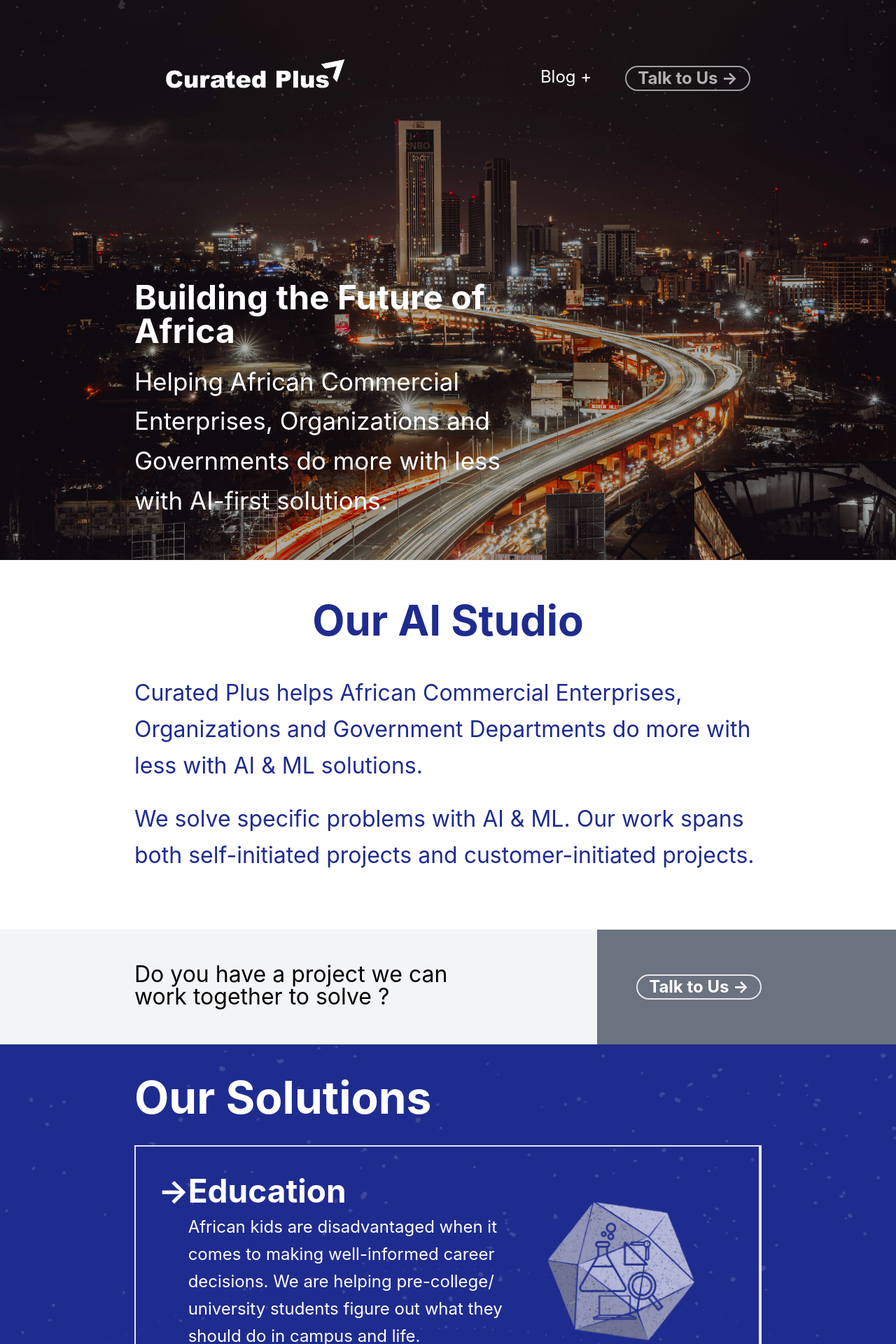
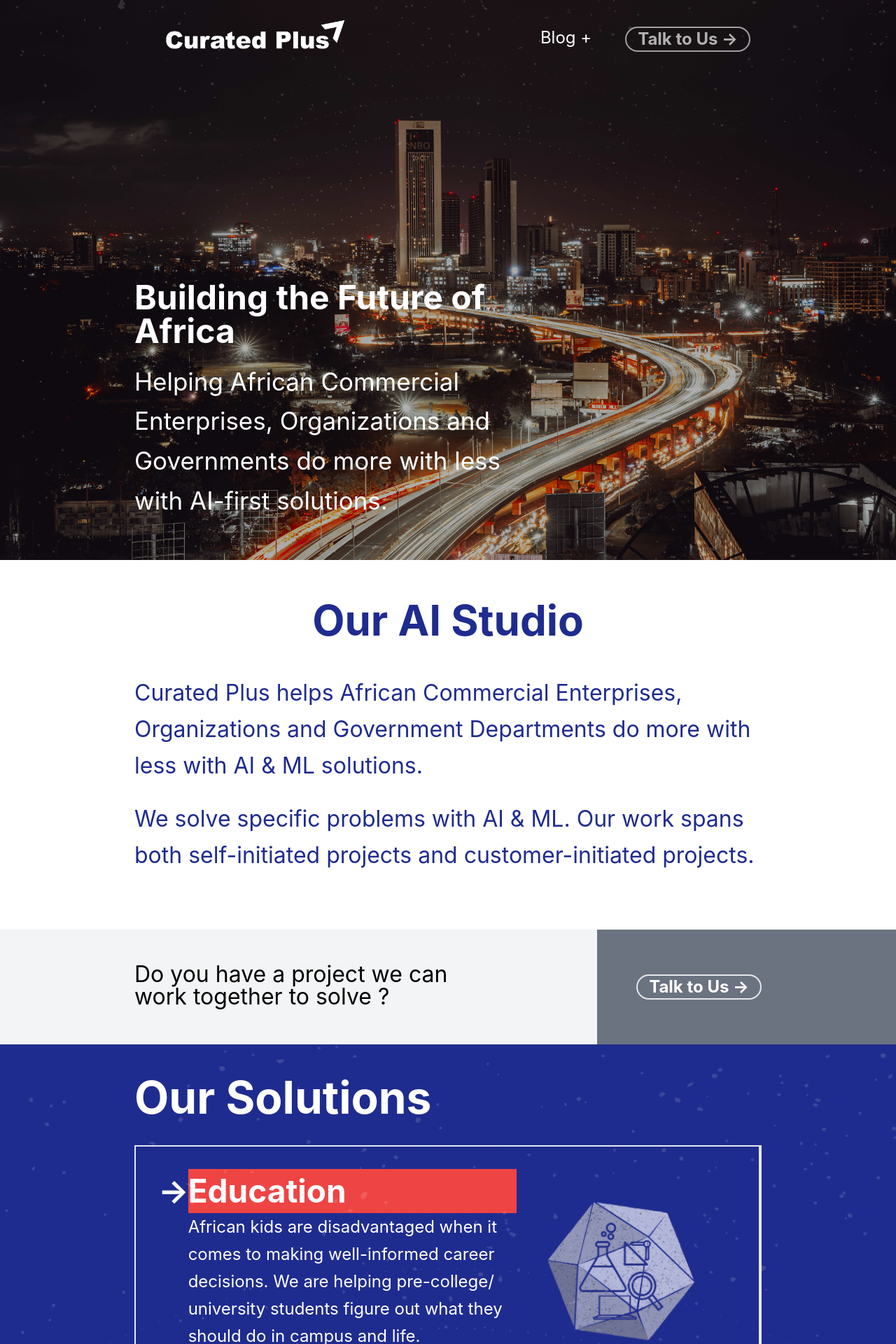
Before and after one commit to GlennOnyango/curated-devs, a PHP site: page / in a window 1280 px wide. Shown: the top 1920 px of the page at 70% size. Run offline with PHP 8.4, Linux system fonts and the light colour scheme; some libraries are stand-ins or nearby versions; some web fonts are replaced.

Commit message:
Text changes

```diff
--- a/src/index.php
+++ b/src/index.php
@@ -17,7 +17,7 @@
   <section class="h-screen flex flex-col">
     <div class="h-[inherit] w-full bg-gray-200 relative">
       <div
-        class="px-4 md:px-24 lg:px-36 xl:px-48 py-14 text-white flex flex-col justify-between items-start h-[inherit] hero_overlay">
+        class="px-4 md:px-24 lg:px-36 xl:px-48 text-white flex flex-col justify-between items-start h-[inherit] hero_overlay">
         <nav class="w-full z-50 lg:flex">
           <ul class="flex justify-between items-center w-full">
             <li>
@@ -29,7 +29,7 @@
             <li>
               <ul class="flex flex-row">
                 <li class="hidden lg:flex justify-center p-4">
-                  <a href="./blog/" aria-label="blog link"
+                  <a href="https://www.linkedin.com/company/curatedplus/" aria-label="blog link"
                     class="px-4 bg-transparent rounded-full text-2xl font-normal border-none">Blog +</a>
                 </li>
 
@@ -47,7 +47,7 @@
           <h1 class="text-4xl md:text-5xl font-bold text-start mb-5">
             Building the Future of Africa
           </h1>
-          <p class="text-2xl md:text-[35px] font-normal leading-relaxed text-start mb-12 md:mb-0">
+          <p class="text-2xl md:text-[35px] font-normal leading-relaxed text-start mb-12 md:mb-14">
             Helping African Commercial Enterprises, Organizations and
             Governments do more with less with AI-first solutions.
           </p>
@@ -104,13 +104,13 @@
             Our Solutions
           </h1>
           <div class="col-span-7 md:col-span-4 flex flex-col border-2">
-            <div class="flex flex-col md:flex-row border-2 border-t-0 border-l-0 p-8">
+            <div class="flex flex-col md:flex-row border-2 border-t-0 border-l-0 p-4 md:p-8">
               <div class="flex flex-col order-2 md:order-1">
 
                 <div class="grid grid-cols-12">
                   <span class="col-span-2 md:col-span-1 text-3xl md:text-[46px] font-bold leading-snug">&rarr;</span>
 
-                  <h1 class="text-3xl md:text-[46px] font-bold text-start col-span-2 md:col-span-11 leading-snug">
+                  <h1 class="text-3xl md:text-[46px] font-bold text-start bg-red-500 col-span-10 md:col-span-11 leading-snug">
                     Education
                   </h1>
 
@@ -138,14 +138,14 @@
             </div>
 
             <!-- Second row-->
-            <div class="flex flex-col md:flex-row border-2 border-t-0 border-l-0 p-8">
+            <div class="flex flex-col md:flex-row border-2 border-t-0 border-l-0 p-4 md:p-8">
               <div class="flex flex-col order-2 md:order-1">
 
 
                 <div class="grid grid-cols-12">
                   <span class="col-span-2 md:col-span-1 text-3xl md:text-[46px] font-bold leading-snug">&rarr;</span>
 
-                  <h1 class="text-3xl md:text-[46px] font-bold text-start  col-span-2 md:col-span-11 leading-snug">
+                  <h1 class="text-3xl md:text-[46px] font-bold text-start col-span-10 md:col-span-11 leading-snug">
                     Knowledge Retention & Onboarding
                   </h1>
 
@@ -173,13 +173,13 @@
 
             </div>
             <!-- Third row-->
-            <div class="flex flex-col md:flex-row border-2 border-t-0 border-l-0 p-8">
+            <div class="flex flex-col md:flex-row border-2 border-t-0 border-l-0 p-4 md:p-8">
               <div class="flex flex-col order-2 md:order-1">
 
                 <div class="grid grid-cols-12">
                   <span class="col-span-2 md:col-span-1 text-3xl md:text-[46px] font-bold leading-snug">&rarr;</span>
 
-                  <h1 class="text-3xl md:text-[46px] font-bold text-start col-span-2 md:col-span-11 leading-snug">
+                  <h1 class="text-3xl md:text-[46px] font-bold text-start col-span-10 md:col-span-11 leading-snug">
                     Healthcare
                   </h1>
 
@@ -208,12 +208,12 @@
                 class="max-h-[300px] animate-pulse order-1 md:order-2" loading="lazy" />
             </div>
             <!-- Fourth row-->
-            <div class="flex flex-col md:flex-row border-2 border-t-0 border-b-0 border-l-0 p-8">
+            <div class="flex flex-col md:flex-row border-2 border-t-0 border-b-0 border-l-0 p-4 md:p-8">
               <div class="flex flex-col order-2 md:order-1">
                 <div class="grid grid-cols-12">
                   <span class="col-span-2 md:col-span-1 text-3xl md:text-[46px] font-bold leading-snug">&rarr;</span>
 
-                  <h1 class="text-3xl md:text-[46px] font-bold text-start col-span-2 md:col-span-11 leading-snug">
+                  <h1 class="text-3xl md:text-[46px] font-bold text-start col-span-10 md:col-span-11 leading-snug">
                     Customized Solutions
                   </h1>
 
@@ -264,7 +264,7 @@
         </div>
         <div
           class="col-span-4 md:col-span-3 font-normal text-2xl text-blue_text h-full flex flex-col justify-center mb-14">
-          <p class="mb-10 text-start leading-relaxed">
+          <p class="mb-10 text-start font-bold leading-relaxed">
             We leverage the power of AI to address critical challenges tha
             were previously difficult to solve. We are helping solve critical
             pain points with intelligent solutions and assistants. Build on
@@ -293,7 +293,7 @@
             <div class="grid grid-cols-12">
               <span class="col-span-2 md:col-span-1 text-3xl md:text-[46px] font-bold leading-snug">&rarr;</span>
 
-              <h1 class="text-3xl md:text-[46px] font-bold text-start col-span-2 md:col-span-11 leading-snug">
+              <h1 class="text-3xl md:text-[46px] font-bold text-start  col-span-10 md:col-span-11 leading-snug">
                 LLM Selection
               </h1>
 
@@ -314,7 +314,7 @@
             <div class="grid grid-cols-12">
               <span class="col-span-2 md:col-span-1 text-3xl md:text-[46px] font-bold leading-snug">&rarr;</span>
 
-              <h1 class="text-3xl md:text-[46px] font-bold text-start col-span-2 md:col-span-11 leading-snug">
+              <h1 class="text-3xl md:text-[46px] font-bold text-start col-span-10 md:col-span-11 leading-snug">
                 Model Finetuning
               </h1>
               <p
@@ -330,7 +330,7 @@
             <div class="grid grid-cols-12">
               <span class="col-span-2 md:col-span-1 text-3xl md:text-[46px] font-bold leading-snug">&rarr;</span>
 
-              <h1 class="text-3xl md:text-[46px] font-bold text-start col-span-2 md:col-span-11 leading-snug">
+              <h1 class="text-3xl md:text-[46px] font-bold text-start col-span-10 md:col-span-11 leading-snug">
                 Intelligent Applications & AI Assistants
               </h1>
 
@@ -508,13 +508,6 @@
         </p>
 
 
-        <p class="flex md:hidden flex-row gap-4  text-2xl font-normal">
-          <span class="font-bold text-2xl">+</span>
-
-
-          Blog
-        </p>
-
       </div>
 
       <div class="flex flex-row mt-16 gap-4 overflow-x-auto">
@@ -541,8 +534,9 @@
         <a href="./" aria-label="home link" class="text-2xl">© Curated Plus 2024</a>
       </li>
       <li>
-        <a href="./blog/" aria-label="blog link" class="text-white text-2xl"></a>
-        <img src="./assets/Curated Plus Logo White.png" alt="TY Logistics Park FZE" class="w-60" />
+
+        <a href="https://www.linkedin.com/company/curatedplus/" aria-label="blog link"
+          class="px-4 bg-transparent rounded-full text-2xl font-normal border-none">Blog +</a>
         </a>
       </li>
       <li>
--- a/src/output.css
+++ b/src/output.css
@@ -586,12 +586,12 @@ video {
   order: 2;
 }
 
-.col-span-1 {
-  grid-column: span 1 / span 1;
+.col-span-10 {
+  grid-column: span 10 / span 10;
 }
 
-.col-span-11 {
-  grid-column: span 11 / span 11;
+.col-span-2 {
+  grid-column: span 2 / span 2;
 }
 
 .col-span-4 {
@@ -608,18 +608,6 @@ video {
 
 .col-span-7 {
   grid-column: span 7 / span 7;
-}
-
-.col-span-2 {
-  grid-column: span 2 / span 2;
-}
-
-.col-span-10 {
-  grid-column: span 10 / span 10;
-}
-
-.col-start-2 {
-  grid-column-start: 2;
 }
 
 .col-start-3 {
@@ -721,10 +709,6 @@ video {
 
 .w-3\/4 {
   width: 75%;
-}
-
-.w-60 {
-  width: 15rem;
 }
 
 .w-fit {
@@ -931,11 +915,6 @@ video {
   padding-bottom: 0.5rem;
 }
 
-.px-2 {
-  padding-left: 0.5rem;
-  padding-right: 0.5rem;
-}
-
 .pr-12 {
   padding-right: 3rem;
 }
@@ -1135,6 +1114,10 @@ select::before{
     grid-column: span 1 / span 1;
   }
 
+  .md\:col-span-11 {
+    grid-column: span 11 / span 11;
+  }
+
   .md\:col-span-2 {
     grid-column: span 2 / span 2;
   }
@@ -1147,10 +1130,6 @@ select::before{
     grid-column: span 4 / span 4;
   }
 
-  .md\:col-span-11 {
-    grid-column: span 11 / span 11;
-  }
-
   .md\:col-start-2 {
     grid-column-start: 2;
   }
@@ -1159,16 +1138,16 @@ select::before{
     margin-bottom: 0px;
   }
 
+  .md\:mb-14 {
+    margin-bottom: 3.5rem;
+  }
+
   .md\:mb-48 {
     margin-bottom: 12rem;
   }
 
   .md\:flex {
     display: flex;
-  }
-
-  .md\:hidden {
-    display: none;
   }
 
   .md\:w-1\/2 {
@@ -1189,6 +1168,10 @@ select::before{
 
   .md\:justify-between {
     justify-content: space-between;
+  }
+
+  .md\:p-8 {
+    padding: 2rem;
   }
 
   .md\:px-24 {
```
